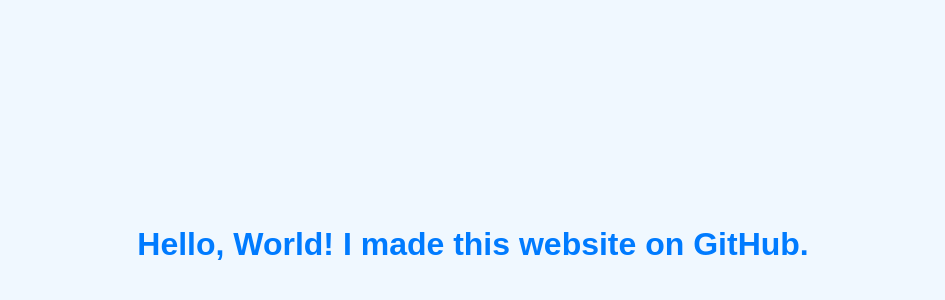
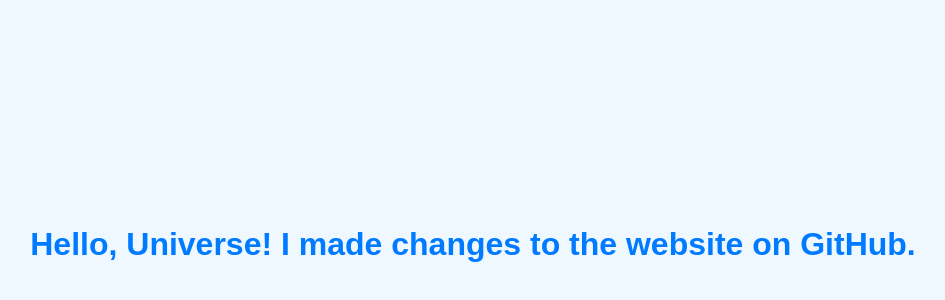
Before and after one commit to Prashanthh14/hello-website, a plain HTML site: page index.html in a window 1280 px wide. Shown: the part 164-464 px from the top of the page, without its empty margins (167-1112 px from the left). Drawn offline with Linux system fonts and the light colour scheme.

Commit message:
Update index.html
Made a change

```diff
--- a/index.html
+++ b/index.html
@@ -9,6 +9,6 @@
     </style>
 </head>
 <body>
-    <h1>Hello, World! I made this website on GitHub.</h1>
+    <h1>Hello, Universe! I made changes to the website on GitHub.</h1>
 </body>
 </html>
```
